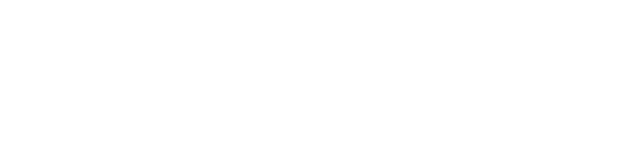
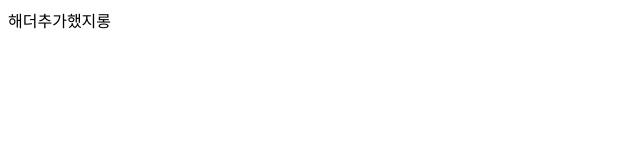
Before and after one commit to WilliJoe/Git_test, a plain HTML site: page index.html in a window 1280 px wide. Shown: the whole page, without its empty margins (0-640 px from the left). Drawn offline with Linux system fonts and the light colour scheme.

Commit message:
header 추가

```diff
--- a/index.html
+++ b/index.html
@@ -4,6 +4,9 @@
 <script type="text/javascript"></script>
 </head>
 <body>
+	<header>
+		해더추가했지롱
+	</header>
 
 </body>
 </html>
```
